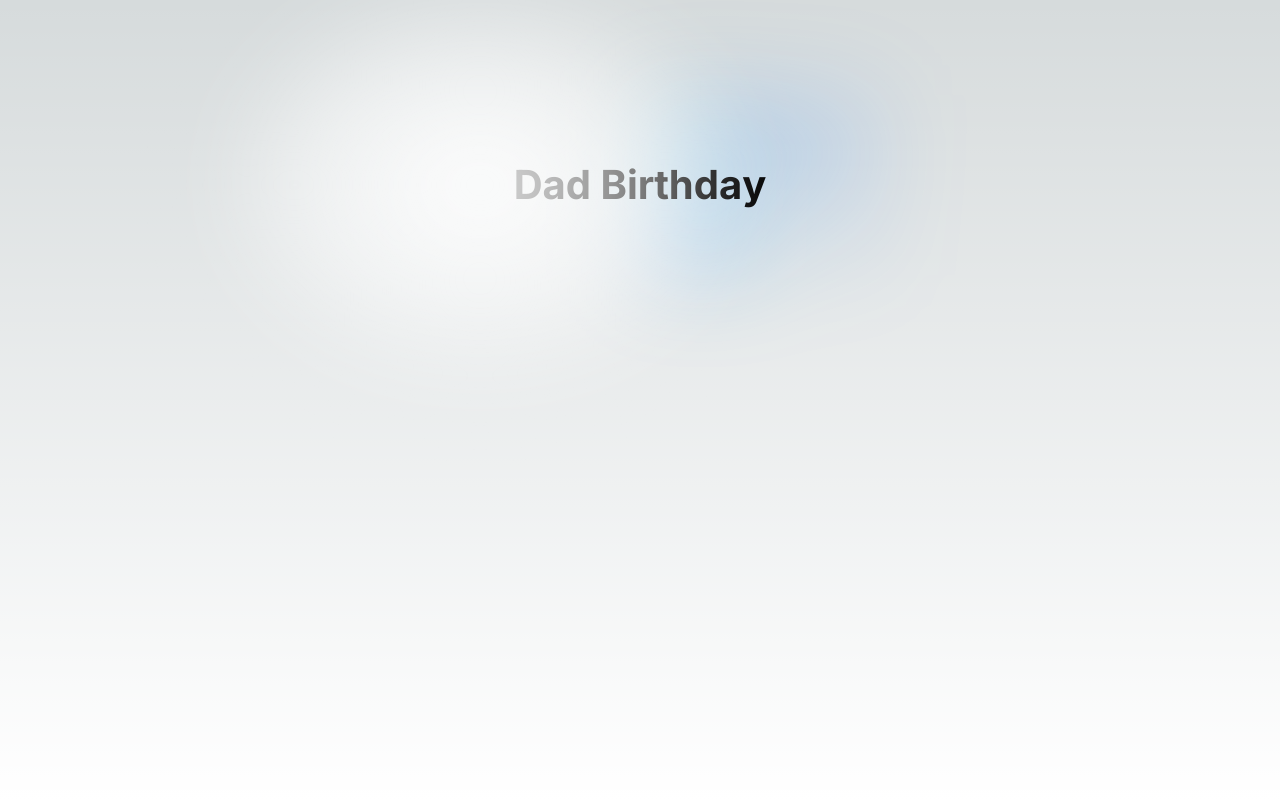
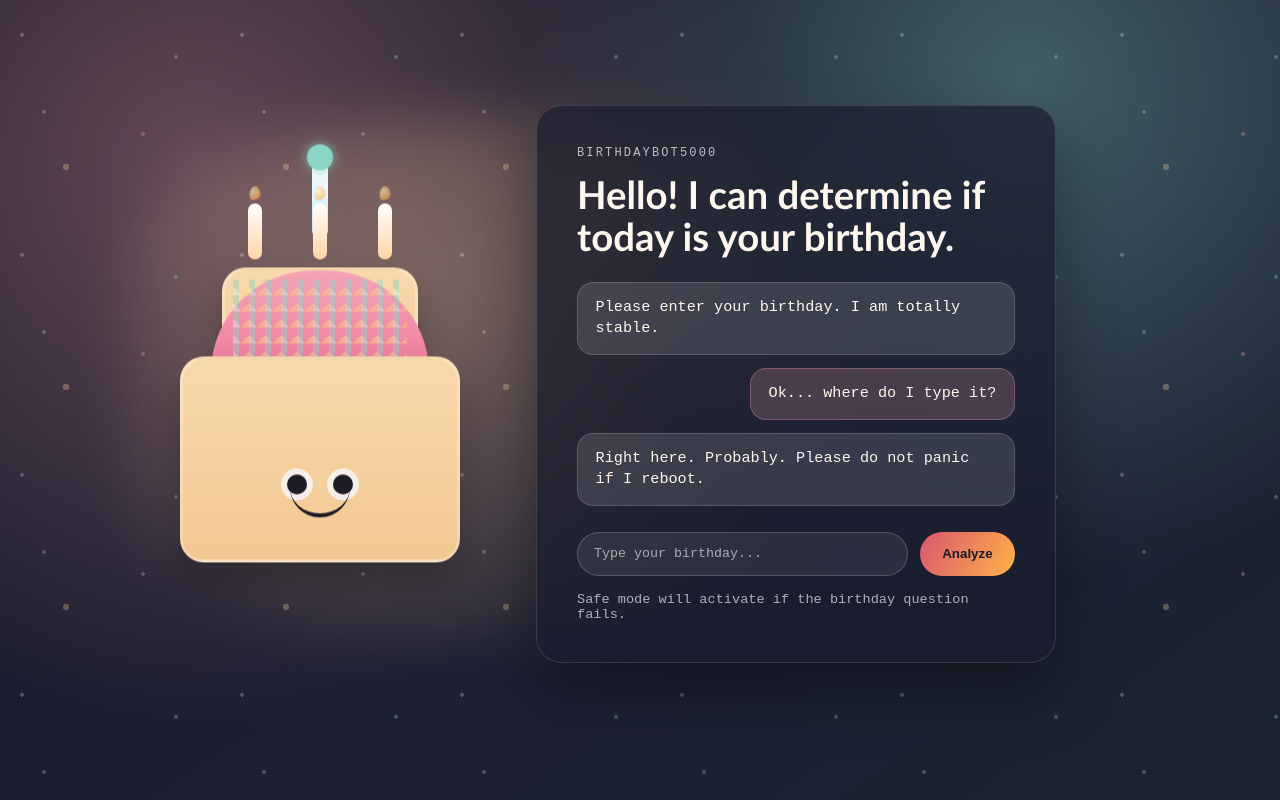
Before and after one commit to ShyPete/bdaydad, a Next.js app: page / in a window 1280 px wide. Built offline with nearby package versions, Linux system fonts and the light colour scheme.

Commit message:
Add intro UI and project context

```diff
--- a/src/app/page.js
+++ b/src/app/page.js
@@ -1,22 +1,70 @@
 import styles from "./page.module.css";
 
 export default function Home() {
-  const title = "Dad Birthday";
-
   return (
     <main className={styles.main}>
-      <div className={styles.center}>
-        <h1 className={styles.title}>
-          {title.split("").map((char, index) => (
-            <span
-              key={`${char}-${index}`}
-              className={char === " " ? styles.space : styles.letter}
-            >
-              {char === " " ? "\u00A0" : char}
-            </span>
-          ))}
-        </h1>
+      <div className={styles.partyBackdrop} aria-hidden="true">
+        <div className={styles.glow} />
+        <div className={styles.confetti} />
       </div>
+
+      <section className={styles.hero}>
+        <div className={styles.cakeBot} aria-hidden="true">
+          <div className={styles.antenna} />
+          <div className={styles.cakeTop} />
+          <div className={styles.frosting}>
+            <div className={styles.sprinkles} />
+          </div>
+          <div className={styles.cakeBase} />
+          <div className={styles.candles}>
+            <div className={styles.candle}>
+              <span className={styles.flame} />
+            </div>
+            <div className={styles.candle}>
+              <span className={styles.flame} />
+            </div>
+            <div className={styles.candle}>
+              <span className={styles.flame} />
+            </div>
+          </div>
+          <div className={styles.face}>
+            <div className={styles.eye} />
+            <div className={styles.eye} />
+          </div>
+          <div className={styles.mouth} />
+        </div>
+
+        <div className={styles.chatPanel}>
+          <p className={styles.appName}>BirthdayBot5000</p>
+          <h1 className={styles.title}>
+            Hello! I can determine if today is your birthday.
+          </h1>
+          <div className={styles.chat}>
+            <div className={`${styles.bubble} ${styles.bot}`}>
+              Please enter your birthday. I am totally stable.
+            </div>
+            <div className={`${styles.bubble} ${styles.user}`}>
+              Ok... where do I type it?
+            </div>
+            <div className={`${styles.bubble} ${styles.bot}`}>
+              Right here. Probably. Please do not panic if I reboot.
+            </div>
+          </div>
+          <div className={styles.inputRow}>
+            <input
+              className={styles.input}
+              placeholder="Type your birthday..."
+              aria-label="Birthday input"
+            />
+            <button className={styles.button} type="button">
+              Analyze
+            </button>
+          </div>
+          <p className={styles.microcopy}>
+            Safe mode will activate if the birthday question fails.
+          </p>
+        </div>
+      </section>
     </main>
   );
 }
--- a/src/app/page.module.css
+++ b/src/app/page.module.css
@@ -1,247 +1,340 @@
 .main {
+  --cream: #f6e6c7;
+  --pink: #f4a3b5;
+  --berry: #d9566f;
+  --choco: #5a3a2a;
+  --mint: #8ad6c7;
+  --night: #1b1c2a;
+  --ink: #1f2330;
+  --glow: rgba(255, 210, 155, 0.35);
+  --confetti: rgba(255, 255, 255, 0.45);
+
+  position: relative;
+  min-height: 100vh;
+  padding: 4rem 6vw 6rem;
   display: flex;
-  flex-direction: column;
-  justify-content: space-between;
   align-items: center;
-  padding: 6rem;
-  min-height: 100vh;
+  justify-content: center;
+  background:
+    radial-gradient(circle at 15% 20%, rgba(244, 163, 181, 0.35), transparent 45%),
+    radial-gradient(circle at 80% 10%, rgba(138, 214, 199, 0.35), transparent 40%),
+    linear-gradient(145deg, #141622, #1d2033 60%, #1a2530);
+  color: #fdf7ef;
+  font-family: "Cooper Black", "Bradley Hand", "Trebuchet MS", serif;
+  overflow: hidden;
 }
 
-.description {
-  display: inherit;
-  justify-content: inherit;
-  align-items: inherit;
-  font-size: 0.85rem;
-  max-width: var(--max-width);
-  width: 100%;
-  z-index: 2;
-  font-family: var(--font-mono);
+.partyBackdrop {
+  position: absolute;
+  inset: 0;
+  pointer-events: none;
 }
 
-.description a {
+.glow {
+  position: absolute;
+  inset: 15% 10% 20%;
+  border-radius: 30%;
+  background: radial-gradient(circle at 30% 30%, var(--glow), transparent 60%);
+  filter: blur(30px);
+  opacity: 0.9;
+}
+
+.confetti {
+  position: absolute;
+  inset: 0;
+  background-image:
+    radial-gradient(circle at 10% 20%, var(--confetti) 0 2px, transparent 2px),
+    radial-gradient(circle at 30% 80%, rgba(255, 214, 165, 0.55) 0 3px, transparent 3px),
+    radial-gradient(circle at 80% 30%, rgba(138, 214, 199, 0.6) 0 2px, transparent 2px),
+    radial-gradient(circle at 65% 65%, rgba(244, 163, 181, 0.6) 0 2px, transparent 2px),
+    radial-gradient(circle at 20% 55%, rgba(255, 255, 255, 0.4) 0 2px, transparent 2px);
+  background-size: 220px 220px;
+  opacity: 0.55;
+  animation: drift 18s linear infinite;
+}
+
+.hero {
+  position: relative;
+  z-index: 1;
+  display: grid;
+  grid-template-columns: minmax(220px, 320px) minmax(280px, 520px);
+  gap: 3.5rem;
+  align-items: center;
+  width: min(960px, 100%);
+}
+
+.cakeBot {
+  position: relative;
+  width: min(280px, 70vw);
+  aspect-ratio: 3 / 4;
+  margin: 0 auto;
+  display: flex;
+  align-items: flex-end;
+  justify-content: center;
+  animation: float 4s ease-in-out infinite;
+}
+
+.cakeBase,
+.cakeTop {
+  position: absolute;
+  border-radius: 24px;
+  background: linear-gradient(180deg, #f8d9ae, #f2c891);
+  border: 3px solid rgba(255, 255, 255, 0.25);
+  box-shadow: 0 20px 35px rgba(0, 0, 0, 0.25);
+}
+
+.cakeBase {
+  width: 100%;
+  height: 55%;
+  bottom: 0;
+}
+
+.cakeTop {
+  width: 70%;
+  height: 35%;
+  bottom: 44%;
+}
+
+.frosting {
+  position: absolute;
+  bottom: 50%;
+  width: 78%;
+  height: 28%;
+  border-radius: 999px 999px 24px 24px;
+  background: linear-gradient(180deg, var(--pink), #f07c9b);
+  box-shadow: inset 0 -6px 0 rgba(0, 0, 0, 0.12);
+}
+
+.sprinkles {
+  position: absolute;
+  inset: 8% 10%;
+  background-image:
+    linear-gradient(45deg, rgba(255, 255, 255, 0.5) 0 6px, transparent 6px),
+    linear-gradient(-45deg, rgba(255, 215, 125, 0.7) 0 6px, transparent 6px),
+    linear-gradient(90deg, rgba(138, 214, 199, 0.7) 0 6px, transparent 6px);
+  background-size: 16px 16px;
+  opacity: 0.6;
+}
+
+.candles {
+  position: absolute;
+  top: 4%;
+  width: 70%;
+  display: flex;
+  justify-content: space-around;
+}
+
+.candle {
+  width: 14px;
+  height: 56px;
+  border-radius: 8px;
+  background: linear-gradient(180deg, #ffffff, #ffd6a5);
+  position: relative;
+}
+
+.flame {
+  position: absolute;
+  top: -18px;
+  left: 50%;
+  width: 12px;
+  height: 18px;
+  background: radial-gradient(circle at 30% 30%, #fff6cc, #ffb347 60%, transparent 70%);
+  border-radius: 50% 50% 50% 50%;
+  transform: translateX(-50%);
+  animation: flicker 1.2s ease-in-out infinite;
+}
+
+.face {
+  position: absolute;
+  width: 100%;
+  bottom: 18%;
   display: flex;
   justify-content: center;
-  align-items: center;
-  gap: 0.5rem;
+  gap: 26px;
 }
 
-.description p {
-  position: relative;
-  margin: 0;
-  padding: 1rem;
-  background-color: rgba(var(--callout-rgb), 0.5);
-  border: 1px solid rgba(var(--callout-border-rgb), 0.3);
-  border-radius: var(--border-radius);
+.eye {
+  width: 20px;
+  height: 20px;
+  border-radius: 50%;
+  background: #1d1b26;
+  box-shadow: 0 0 0 6px #f7f0ea;
 }
 
-.code {
-  font-weight: 700;
-  font-family: var(--font-mono);
+.mouth {
+  position: absolute;
+  bottom: 12%;
+  width: 60px;
+  height: 32px;
+  border-bottom: 4px solid #1d1b26;
+  border-radius: 0 0 60px 60px;
 }
 
-.grid {
-  display: grid;
-  grid-template-columns: repeat(4, minmax(25%, auto));
-  max-width: 100%;
-  width: var(--max-width);
+.antenna {
+  position: absolute;
+  top: -8%;
+  width: 16px;
+  height: 80px;
+  background: linear-gradient(180deg, #ffffff, #c6e6ff);
+  border-radius: 12px;
 }
 
-.card {
-  padding: 1rem 1.2rem;
-  border-radius: var(--border-radius);
-  background: rgba(var(--card-rgb), 0);
-  border: 1px solid rgba(var(--card-border-rgb), 0);
-  transition: background 200ms, border 200ms;
+.antenna::after {
+  content: "";
+  position: absolute;
+  top: -14px;
+  left: 50%;
+  width: 26px;
+  height: 26px;
+  background: var(--mint);
+  border-radius: 50%;
+  transform: translateX(-50%);
+  box-shadow: 0 0 12px rgba(138, 214, 199, 0.8);
 }
 
-.card span {
-  display: inline-block;
-  transition: transform 200ms;
+.chatPanel {
+  background: rgba(26, 29, 45, 0.72);
+  border: 1px solid rgba(255, 255, 255, 0.12);
+  border-radius: 26px;
+  padding: 2.5rem;
+  box-shadow: 0 30px 60px rgba(0, 0, 0, 0.35);
+  backdrop-filter: blur(16px);
 }
 
-.card h2 {
-  font-weight: 600;
-  margin-bottom: 0.7rem;
-}
-
-.card p {
-  margin: 0;
-  opacity: 0.6;
-  font-size: 0.9rem;
-  line-height: 1.5;
-  max-width: 30ch;
-  text-wrap: balance;
-}
-
-.center {
-  display: flex;
-  justify-content: center;
-  align-items: center;
-  position: relative;
-  padding: 4rem 0;
+.appName {
+  text-transform: uppercase;
+  letter-spacing: 0.18em;
+  font-size: 0.75rem;
+  color: rgba(255, 255, 255, 0.7);
+  font-family: "Space Mono", "Courier New", monospace;
+  margin-bottom: 0.8rem;
 }
 
 .title {
-  font-size: 2.5rem;
+  font-size: clamp(2rem, 3vw, 2.8rem);
+  line-height: 1.1;
+  margin-bottom: 1.5rem;
 }
 
-.letter {
-  display: inline-block;
-  transition: color 150ms ease;
+.chat {
+  display: grid;
+  gap: 0.8rem;
+  margin-bottom: 1.6rem;
 }
 
-.letter:hover {
-  color: #e4572e;
+.bubble {
+  padding: 0.9rem 1.1rem;
+  border-radius: 16px;
+  font-family: "Space Mono", "Courier New", monospace;
+  font-size: 0.95rem;
+  line-height: 1.4;
 }
 
-.space {
-  display: inline-block;
+.bot {
+  background: rgba(255, 255, 255, 0.12);
+  border: 1px solid rgba(255, 255, 255, 0.16);
 }
 
-.center::before {
-  background: var(--secondary-glow);
-  border-radius: 50%;
-  width: 480px;
-  height: 360px;
-  margin-left: -400px;
+.user {
+  background: rgba(244, 163, 181, 0.2);
+  border: 1px solid rgba(244, 163, 181, 0.3);
+  justify-self: end;
 }
 
-.center::after {
-  background: var(--primary-glow);
-  width: 240px;
-  height: 180px;
-  z-index: -1;
+.inputRow {
+  display: flex;
+  gap: 0.75rem;
 }
 
-.center::before,
-.center::after {
-  content: "";
-  left: 50%;
-  position: absolute;
-  filter: blur(45px);
-  transform: translateZ(0);
+.input {
+  flex: 1;
+  padding: 0.85rem 1rem;
+  border-radius: 999px;
+  border: 1px solid rgba(255, 255, 255, 0.2);
+  background: rgba(255, 255, 255, 0.08);
+  color: #fff7ec;
+  font-family: "Space Mono", "Courier New", monospace;
 }
 
-.logo {
-  position: relative;
+.input::placeholder {
+  color: rgba(255, 255, 255, 0.6);
 }
-/* Enable hover only on non-touch devices */
-@media (hover: hover) and (pointer: fine) {
-  .card:hover {
-    background: rgba(var(--card-rgb), 0.1);
-    border: 1px solid rgba(var(--card-border-rgb), 0.15);
+
+.button {
+  padding: 0.85rem 1.4rem;
+  border-radius: 999px;
+  border: none;
+  background: linear-gradient(120deg, var(--berry), #ffb347);
+  color: #1b1c2a;
+  font-weight: 700;
+  cursor: pointer;
+  transition: transform 150ms ease, box-shadow 150ms ease;
+}
+
+.button:hover {
+  transform: translateY(-2px);
+  box-shadow: 0 8px 20px rgba(255, 179, 71, 0.35);
+}
+
+.microcopy {
+  margin-top: 1rem;
+  font-size: 0.85rem;
+  color: rgba(255, 255, 255, 0.65);
+  font-family: "Space Mono", "Courier New", monospace;
+}
+
+@keyframes float {
+  0%,
+  100% {
+    transform: translateY(0);
   }
-
-  .card:hover span {
-    transform: translateX(4px);
+  50% {
+    transform: translateY(-10px);
   }
 }
 
-@media (prefers-reduced-motion) {
-  .card:hover span {
-    transform: none;
+@keyframes flicker {
+  0%,
+  100% {
+    transform: translateX(-50%) scale(1);
+    opacity: 0.9;
+  }
+  50% {
+    transform: translateX(-50%) scale(0.9);
+    opacity: 0.6;
   }
 }
 
-/* Mobile */
-@media (max-width: 700px) {
-  .content {
-    padding: 4rem;
+@keyframes drift {
+  from {
+    transform: translateY(0);
   }
-
-  .grid {
-    grid-template-columns: 1fr;
-    margin-bottom: 120px;
-    max-width: 320px;
-    text-align: center;
-  }
-
-  .card {
-    padding: 1rem 2.5rem;
-  }
-
-  .card h2 {
-    margin-bottom: 0.5rem;
-  }
-
-  .center {
-    padding: 8rem 0 6rem;
-  }
-
-  .center::before {
-    transform: none;
-    height: 300px;
-  }
-
-  .description {
-    font-size: 0.8rem;
-  }
-
-  .description a {
-    padding: 1rem;
-  }
-
-  .description p,
-  .description div {
-    display: flex;
-    justify-content: center;
-    position: fixed;
-    width: 100%;
-  }
-
-  .description p {
-    align-items: center;
-    inset: 0 0 auto;
-    padding: 2rem 1rem 1.4rem;
-    border-radius: 0;
-    border: none;
-    border-bottom: 1px solid rgba(var(--callout-border-rgb), 0.25);
-    background: linear-gradient(
-      to bottom,
-      rgba(var(--background-start-rgb), 1),
-      rgba(var(--callout-rgb), 0.5)
-    );
-    background-clip: padding-box;
-    backdrop-filter: blur(24px);
-  }
-
-  .description div {
-    align-items: flex-end;
-    pointer-events: none;
-    inset: auto 0 0;
-    padding: 2rem;
-    height: 200px;
-    background: linear-gradient(
-      to bottom,
-      transparent 0%,
-      rgb(var(--background-end-rgb)) 40%
-    );
-    z-index: 1;
+  to {
+    transform: translateY(-30px);
   }
 }
 
-/* Tablet and Smaller Desktop */
-@media (min-width: 701px) and (max-width: 1120px) {
-  .grid {
-    grid-template-columns: repeat(2, 50%);
+@media (max-width: 900px) {
+  .hero {
+    grid-template-columns: 1fr;
+    gap: 2.5rem;
+  }
+
+  .chatPanel {
+    padding: 2rem;
   }
 }
 
-@media (prefers-color-scheme: dark) {
-  .vercelLogo {
-    filter: invert(1);
+@media (max-width: 600px) {
+  .main {
+    padding: 3rem 1.5rem 4rem;
   }
 
-  .logo {
-    filter: invert(1) drop-shadow(0 0 0.3rem #ffffff70);
+  .inputRow {
+    flex-direction: column;
+  }
+
+  .button {
+    width: 100%;
   }
 }
-
-@keyframes rotate {
-  from {
-    transform: rotate(360deg);
-  }
-  to {
-    transform: rotate(0deg);
-  }
-}
```
Also changed, not shown: 2 other files (tests, documents, lock files or other folders).
